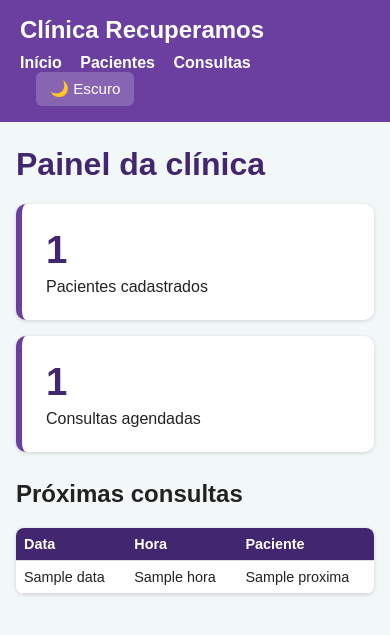
After one commit to persephonyyy/clinica-medtec, a Flask app: template templates/inicio.html in a window 390 px wide. The commit adds this page. Shown: the top 635 px of the page. Run offline with Flask 3, Linux system fonts and the light colour scheme; the template is opened without the code that fills it: most values are stand-ins (such as "Sample title", 1, 10 or a date in 2020).

Commit message:
Adiciona painel inicial com totais, próximas consultas e animações

```diff
--- a/app.py
+++ b/app.py
@@ -5,24 +5,26 @@ from algoritmos import ordenar_por_nome, buscar_por_nome
 app = Flask(__name__)
 criar_tabelas()
 
-
 @app.route("/")
 def inicio():
-    return redirect(url_for("listar_pacientes"))
-
-@app.route("/pacientes")
-def listar_pacientes():
-    busca = request.args.get("busca", "")
-
     conexao = conectar()
-    pacientes = conexao.execute("SELECT * FROM pacientes").fetchall()
+    total_pacientes = conexao.execute("SELECT COUNT(*) FROM pacientes").fetchone()[0]
+    total_consultas = conexao.execute("SELECT COUNT(*) FROM consultas").fetchone()[0]
+    proximas = conexao.execute("""
+        SELECT consultas.data, consultas.hora, pacientes.nome AS paciente_nome
+        FROM consultas
+        JOIN pacientes ON consultas.paciente_id = pacientes.id
+        WHERE consultas.data >= date('now')
+        ORDER BY consultas.data, consultas.hora
+        LIMIT 5
+    """).fetchall()
     conexao.close()
-
-    if busca:
-        pacientes = buscar_por_nome(pacientes, busca)
-    pacientes = ordenar_por_nome(pacientes)
-
-    return render_template("pacientes.html", pacientes=pacientes, busca=busca)
+    return render_template(
+        "inicio.html",
+        total_pacientes=total_pacientes,
+        total_consultas=total_consultas,
+        proximas=proximas,
+    )
 
 
 @app.route("/pacientes/novo", methods=["GET", "POST"])
--- a/static/style.css
+++ b/static/style.css
@@ -194,4 +194,56 @@ button.perigo {
     [data-tema="escuro"] .btn {
     color: white;
     }
+    .cards {
+    display: grid;
+    grid-template-columns: repeat(auto-fit, minmax(220px, 1fr));
+    gap: 16px;
+    margin-bottom: 28px;
+    }
+
+    .card {
+    background: white;
+    border-radius: 10px;
+    padding: 24px;
+    text-decoration: none;
+    color: inherit;
+    box-shadow: 0 1px 4px rgba(0, 0, 0, 0.15);
+    border-left: 6px solid var(--cor-principal);
+    display: flex;
+    flex-direction: column;
+    gap: 6px;
+    transition: transform 0.2s, box-shadow 0.2s;
+    }
+
+    .card:hover {
+    transform: translateY(-4px);
+    box-shadow: 0 6px 14px rgba(0, 0, 0, 0.2);
+    }
+
+    .card .numero {
+    font-size: 2.4rem;
+    font-weight: bold;
+    color: var(--cor-escura);
+    }
+
+    main {
+    animation: aparecer 0.4s ease;
+    }
+
+    @keyframes aparecer {
+    from { opacity: 0; transform: translateY(8px); }
+    to   { opacity: 1; transform: translateY(0); }
+    }
+
+    button, .btn, nav a, tr td {
+    transition: background 0.2s, transform 0.1s;
+    }
+
+    button:active, .btn:active {
+    transform: scale(0.96);
+    }
+
+    [data-tema="escuro"] .card .numero {
+    color: #7fd1de;
+    }
 }
--- a/templates/base.html
+++ b/templates/base.html
@@ -6,6 +6,21 @@
     <title>Clínica Recuperamos</title>
     <link rel="stylesheet" href="{{ url_for('static', filename='style.css') }}">
 </head>
+<body>
+    <header>
+        <h2>Clínica Recuperamos</h2>
+        <nav>
+            <a href="{{ url_for('inicio') }}">Início</a>
+            <a href="{{ url_for('listar_pacientes') }}">Pacientes</a>
+            <a href="{{ url_for('listar_consultas') }}">Consultas</a>
+            <button id="botao-tema" type="button">🌙 Escuro</button>
+        </nav>
+    </header>
+
+    <main>
+        {% block conteudo %}{% endblock %}
+    </main>
+
     <script>
         const botao = document.getElementById("botao-tema");
 
@@ -25,19 +40,5 @@
             try { localStorage.setItem("tema", novo); } catch (e) {}
         });
     </script>
-<body>
-    <header>
-        <h2>Clínica Recuperamos</h2>
-        <nav>
-            <a href="{{ url_for('listar_pacientes') }}">Pacientes</a>
-            <a href="{{ url_for('listar_consultas') }}">Consultas</a>
-            <button id="botao-tema" type="button">🌙 Escuro</button>
-        </nav>
-    </header>
-
-    <main>
-        {% block conteudo %}{% endblock %}
-    </main>
-        <footer>Projeto MedTec 2026 · Desenvolvido por Rafael Marcos</footer>
 </body>
 </html>
--- /dev/null
+++ b/templates/inicio.html
@@ -0,0 +1,32 @@
+{% extends "base.html" %}
+
+{% block conteudo %}
+<h1>Painel da clínica</h1>
+
+<div class="cards">
+    <a class="card" href="{{ url_for('listar_pacientes') }}">
+        <span class="numero">{{ total_pacientes }}</span>
+        <span>Pacientes cadastrados</span>
+    </a>
+    <a class="card" href="{{ url_for('listar_consultas') }}">
+        <span class="numero">{{ total_consultas }}</span>
+        <span>Consultas agendadas</span>
+    </a>
+</div>
+
+<h2>Próximas consultas</h2>
+<div class="tabela">
+    <table>
+        <tr><th>Data</th><th>Hora</th><th>Paciente</th></tr>
+        {% for c in proximas %}
+        <tr>
+            <td>{{ c.data }}</td>
+            <td>{{ c.hora }}</td>
+            <td>{{ c.paciente_nome }}</td>
+        </tr>
+        {% else %}
+        <tr><td colspan="3">Nenhuma consulta futura agendada.</td></tr>
+        {% endfor %}
+    </table>
+</div>
+{% endblock %}
```
Lines whose indentation alone changed are shown as unchanged.
